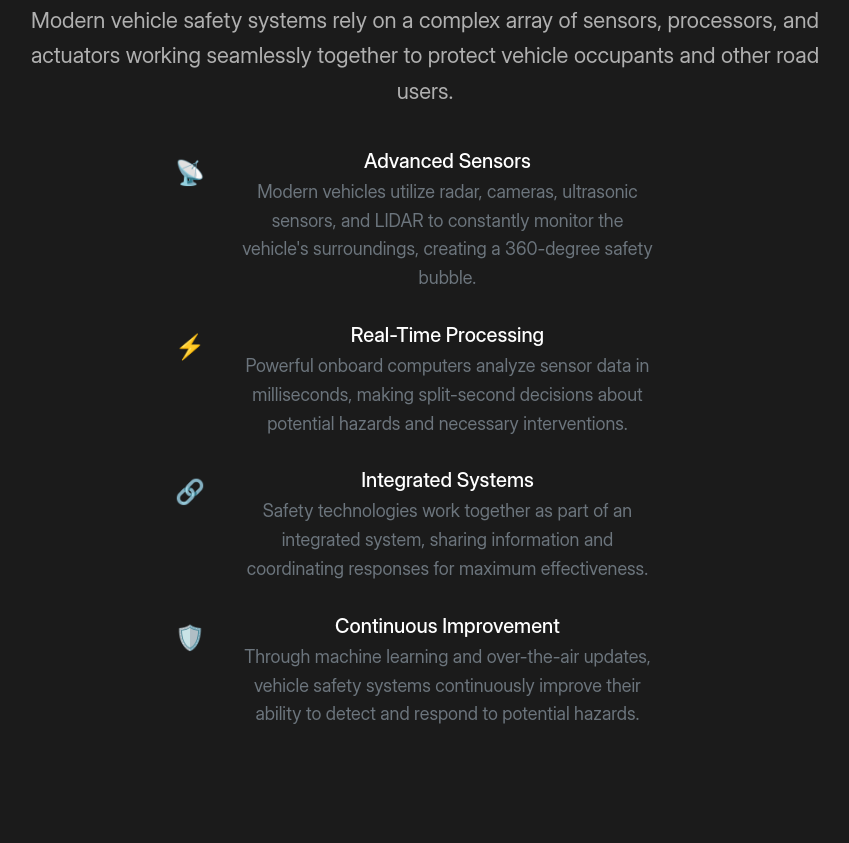
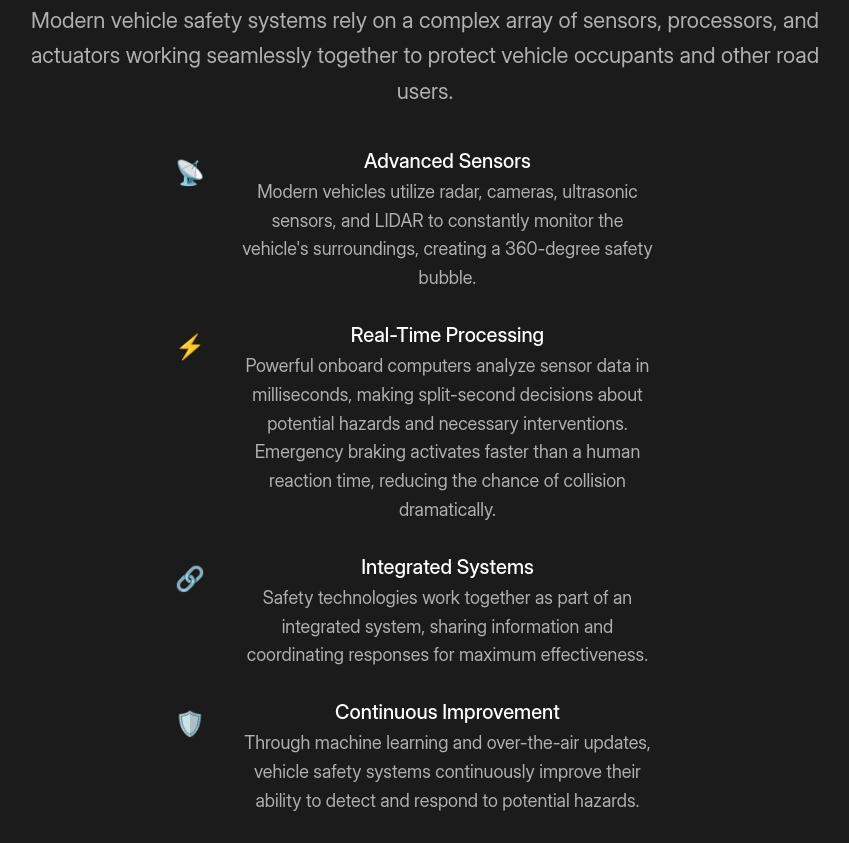
Before and after one commit to IliaShashkin/CarDrivingProject, a plain HTML site: page CarSafety.html in a window 1280 px wide. Shown: the part 1117-1960 px from the top of the page, without its empty margins (215-1064 px from the left). Drawn offline with nearby package versions, Linux system fonts and the light colour scheme.

Commit message:
small fixes of the style

```diff
--- a/CarSafety.html
+++ b/CarSafety.html
@@ -176,7 +176,7 @@
                     <span class="icon">⚡</span>
                     <div>
                         <h3>Real-Time Processing</h3>
-                        <p>Powerful onboard computers analyze sensor data in milliseconds, making split-second decisions about potential hazards and necessary interventions.</p>
+                        <p>Powerful onboard computers analyze sensor data in milliseconds, making split-second decisions about potential hazards and necessary interventions. Emergency braking activates faster than a human reaction time, reducing the chance of collision dramatically.</p>
                     </div>
                 </div>
                 <div class="tech-item">
--- a/styles.css
+++ b/styles.css
@@ -707,11 +707,11 @@ textarea {
     gap: 20px;
     overflow-x: auto;
     padding: 20px;
-    scroll-snap-type: x mandatory;
-    -webkit-overflow-scrolling: touch;
+
     height: 550px;
 }
 
+/* Tip Card section */
 
 .tip-card {
     background-color: #1f1f1f;
@@ -944,7 +944,7 @@ body.light-mode .content li {
 
 .tech-item p {
     margin-top: 5px;
-    color: #6c757d;
+    color: #b0b0b0;
     font-size: 18px;
 }
 
```
